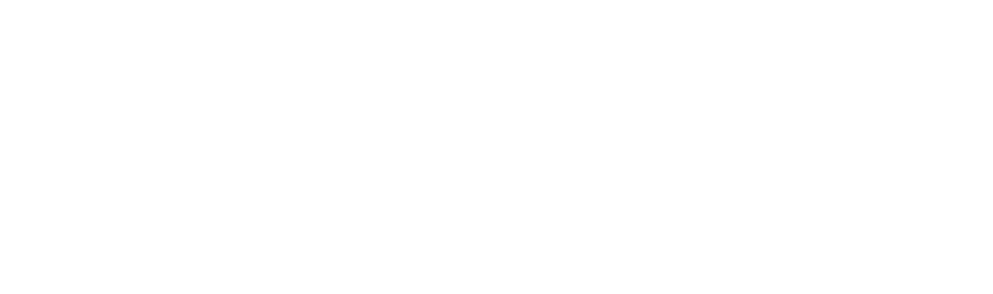
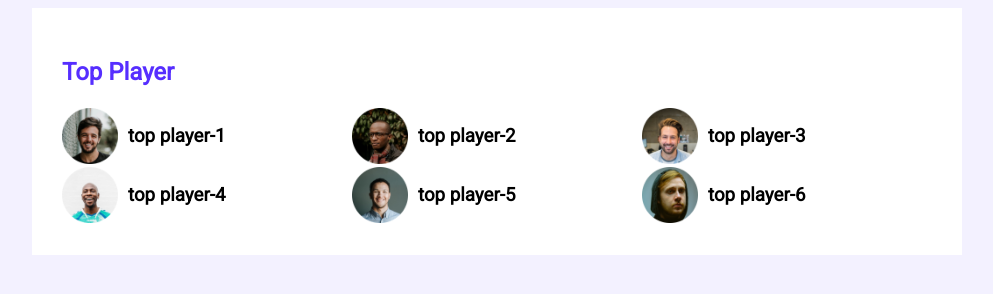
Before and after one commit to sufihasan/leader-board-css3, a plain HTML site: page index.html in a window 1280 px wide. Shown: the whole page, without its empty margins (143-1136 px from the left). Drawn offline with Linux system fonts and the light colour scheme.

Commit message:
module 9.3 end

```diff
--- a/index.html
+++ b/index.html
@@ -5,10 +5,60 @@
     <meta charset="UTF-8">
     <meta http-equiv="X-UA-Compatible" content="IE=edge">
     <meta name="viewport" content="width=device-width, initial-scale=1.0">
-    <title>Document</title>
+    <title>leader-player</title>
+    <link rel="stylesheet" href="styles/style.css">
 </head>
 
 <body>
+    <!-- hearder start -->
+    <header>
+
+
+    </header>
+    <!-- header end -->
+
+    <main>
+        <!-- top players and blog -->
+        <section class="container">
+            <div class="top-players ">
+                <h2 class="top-players-title">Top Player</h2>
+                <div class="players">
+
+                    <!-- .player*6>img[src="images/players/player-$.png"]+h3{top player-$} -->
+
+                    <div class="player">
+                        <img src="images/players/player-1.png" alt="">
+                        <h3 class="player-name" class="">top player-1</h3>
+                    </div>
+                    <div class="player">
+                        <img src="images/players/player-2.png" alt="">
+                        <h3 class="player-name" class="">top player-2</h3>
+                    </div>
+                    <div class="player">
+                        <img src="images/players/player-3.png" alt="">
+                        <h3 class="player-name" class="">top player-3</h3>
+                    </div>
+                    <div class="player">
+                        <img src="images/players/player-4.png" alt="">
+                        <h3 class="player-name" class="">top player-4</h3>
+                    </div>
+                    <div class="player">
+                        <img src="images/players/player-5.png" alt="">
+                        <h3 class="player-name" class="">top player-5</h3>
+                    </div>
+                    <div class="player">
+                        <img src="images/players/player-6.png" alt="">
+                        <h3 class="player-name" class="">top player-6</h3>
+                    </div>
+                </div>
+
+
+            </div>
+
+
+        </section>
+
+    </main>
 
 </body>
 
--- a/styles/style.css
+++ b/styles/style.css
@@ -0,0 +1,61 @@
+/* font popies */
+
+@import url('https://fonts.googleapis.com/css2?family=Lobster&family=Poppins:wght@400;500&family=Roboto:wght@100;400&display=swap');
+
+/* common-style */
+
+body {
+
+    font-family: 'Lobster', cursive;
+    font-family: 'Poppins', sans-serif;
+    font-family: 'Roboto', sans-serif;
+
+    background-color: #F3F1FF;
+}
+
+main {
+
+    display: flex;
+    justify-content: center;
+}
+
+.container {
+
+    background-color: #FFFFFF;
+    width: 870px;
+    padding: 30px;
+
+}
+
+/* top players */
+
+.top-players-title {
+
+    color: #562EFF;
+}
+
+.players {
+
+    display: grid;
+    grid-template-columns: repeat(3, 1fr);
+}
+
+.player {
+
+    display: flex;
+    align-items: center;
+
+
+}
+
+.player img {
+
+    height: 56px;
+    width: 56px;
+
+}
+
+.player-name {
+
+    margin-left: 10px;
+}
```
